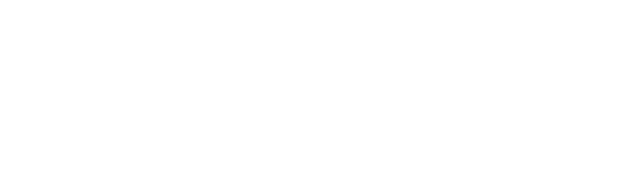
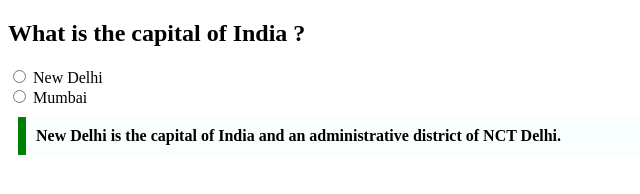
Before and after one commit to acciojob/trivia-ashishbhartii, a website: page main.html in a window 1280 px wide. Shown: the whole page, without its empty margins (0-640 px from the left). Drawn offline with Linux system fonts and the light colour scheme.

Commit message:
created a submission

```diff
--- a/main.html
+++ b/main.html
@@ -8,7 +8,17 @@
 
 <body>
 	<!-- the entire body must be written by student -->
-    <script type="text/javascript" src="./script.js">
+	<h2>What is the capital of India ?</h2>
+	<form>
+		<input type="radio" name="capital" id="New-Delhi">
+		<label for="New-Delhi">New Delhi</label><br>
+		<input type="radio" name="capital" id="Mumbai">
+		<label for="Mumbai">Mumbai</label<br>
+	</form>
+	<blockquote cite="https://en.wikipedia.org/wiki/New_Delhi">
+        New Delhi is the capital of India and an administrative district of NCT Delhi.
+    </blockquote>
+<script type="text/javascript" src="./script.js">
 </script>
 
 </body>
--- a/styles.css
+++ b/styles.css
@@ -1,2 +1,10 @@
 
 /* Your CSS Code here. */
+blockquote{
+	margin: 10px;
+	max-width: 600px;
+	padding: 10px;
+	border-left: 8px solid green;
+	background-color: #f8fffe;
+	font-weight: bold;
+}
```
